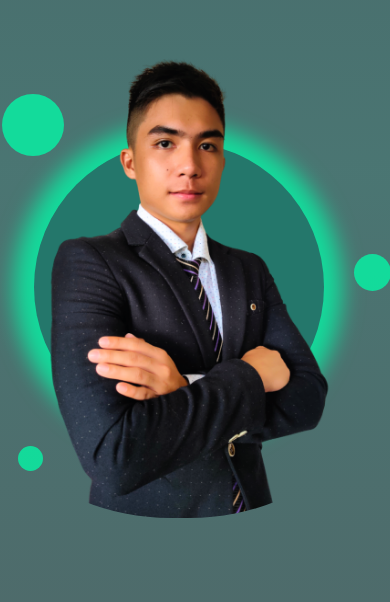
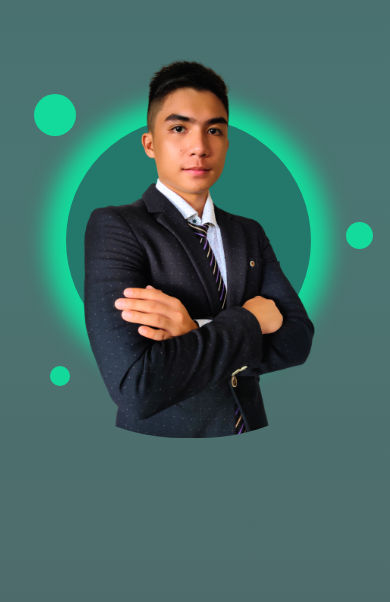
Before and after one commit to Scaler23/my-portfolio, a React (Vite) app: page / in a window 390 px wide. Shown: the part 860-1462 px from the top of the page. Built offline with nearby package versions, Linux system fonts and the light colour scheme.

Commit message:
fixed picture

```diff
--- a/src/assets/components/About us/About.css
+++ b/src/assets/components/About us/About.css
@@ -199,34 +199,35 @@ margin-bottom: 3rem;
 }
 @media screen and (max-width:650px){
 .image-me{
-   width:480px;
-   height: 460px;
-   left: -1.9rem;
+   width:400px;
+   height: 380px;
+   left: 1.3rem;
 }
 
   .circle-one {
-  width: 290px;
-  height: 290px;
-    left: 4rem;
+  width: 245px;
+  height: 245px;
+  left: 6rem;
+  top: 8.5rem;
   }
   .circle-two{
   top: 7rem;
-  left: 2rem;
-  width: 62px;
-  height: 62px;
+  left: 4rem;
+  width: 42px;
+  height: 42px;
   }
   .circle-three{
-   height: 37px;
+   height: 27px;
   position: absolute;
-  top: 17rem;
-  left: 24rem;
-  width: 37px;
+  top: 15rem;
+  left: 23.5rem;
+  width: 27px;
   }
   .circle-four{
-      height: 25px;
-  top: 29rem;
-  left: 3rem;
-  width: 25px;
+      height: 20px;
+  top: 24rem;
+  left: 5rem;
+  width: 20px;
   }
 }
 @media screen and (max-width: 500px) {
--- a/src/assets/components/Landing page/Landing Page.css
+++ b/src/assets/components/Landing page/Landing Page.css
@@ -244,7 +244,7 @@ height: 100%;
   background-color: #367f75;
 }
 .nav-list.show {
-  top: 85px;
+  top: 80px;
   display: block;
   left: 50%;
   transform: translate(-50%);
```
